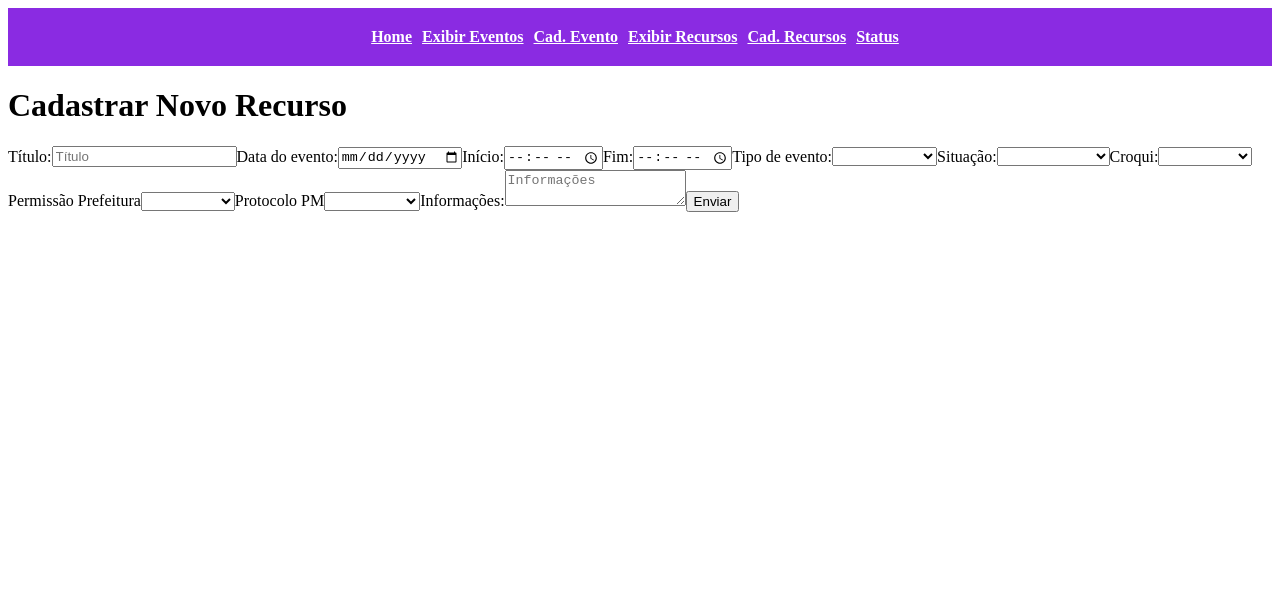
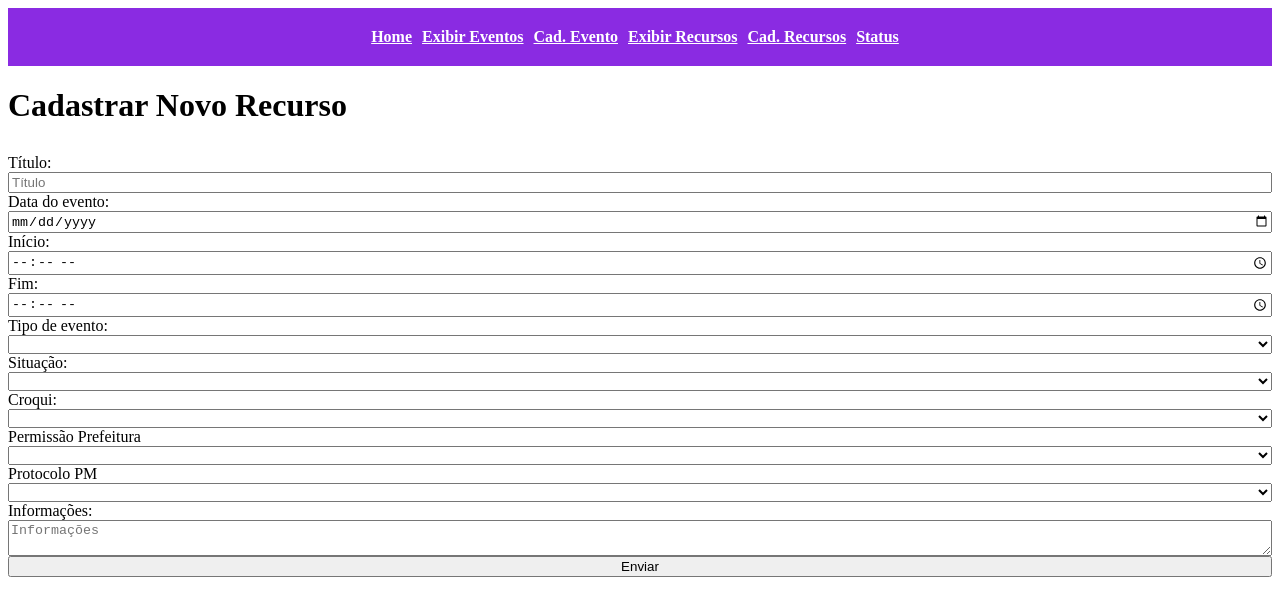
Before and after one commit to MichelAngelo7/reserva_brinquedos, a Next.js app: page /front/event in a window 1280 px wide. Shown: the top 616 px of the page. Built offline with nearby package versions, Linux system fonts and the light colour scheme.

Commit message:
Added CSS in eventpage

```diff
--- /dev/null
+++ b/pages/front/event/Event.module.css
@@ -0,0 +1,13 @@
+.form {
+  margin-top: 30px;
+  display: flex;
+  flex-direction: column;
+}
+
+.from input {
+  height: 3em;
+  margin-bottom: 1.2em;
+  border: 1px solid #ddd;
+  border-radius: 4px;
+  padding: 0 10px;
+}
--- a/pages/front/event/index.js
+++ b/pages/front/event/index.js
@@ -1,6 +1,7 @@
 import React from "react";
 import Header from "../components/header";
 import { useState } from "react";
+import styles from "./Event.module.css";
 
 export default function resource() {
   const [id, setId] = useState(null);
@@ -63,7 +64,7 @@ export default function resource() {
     <div>
       <Header />
       <h1>{id ? "Editar Recurso" : "Cadastrar Novo Recurso"}</h1>
-      <form onSubmit={handleSubmit}>
+      <form className={styles.form} onSubmit={handleSubmit}>
         <spam>Título:</spam>
         <input
           type="text"
```
